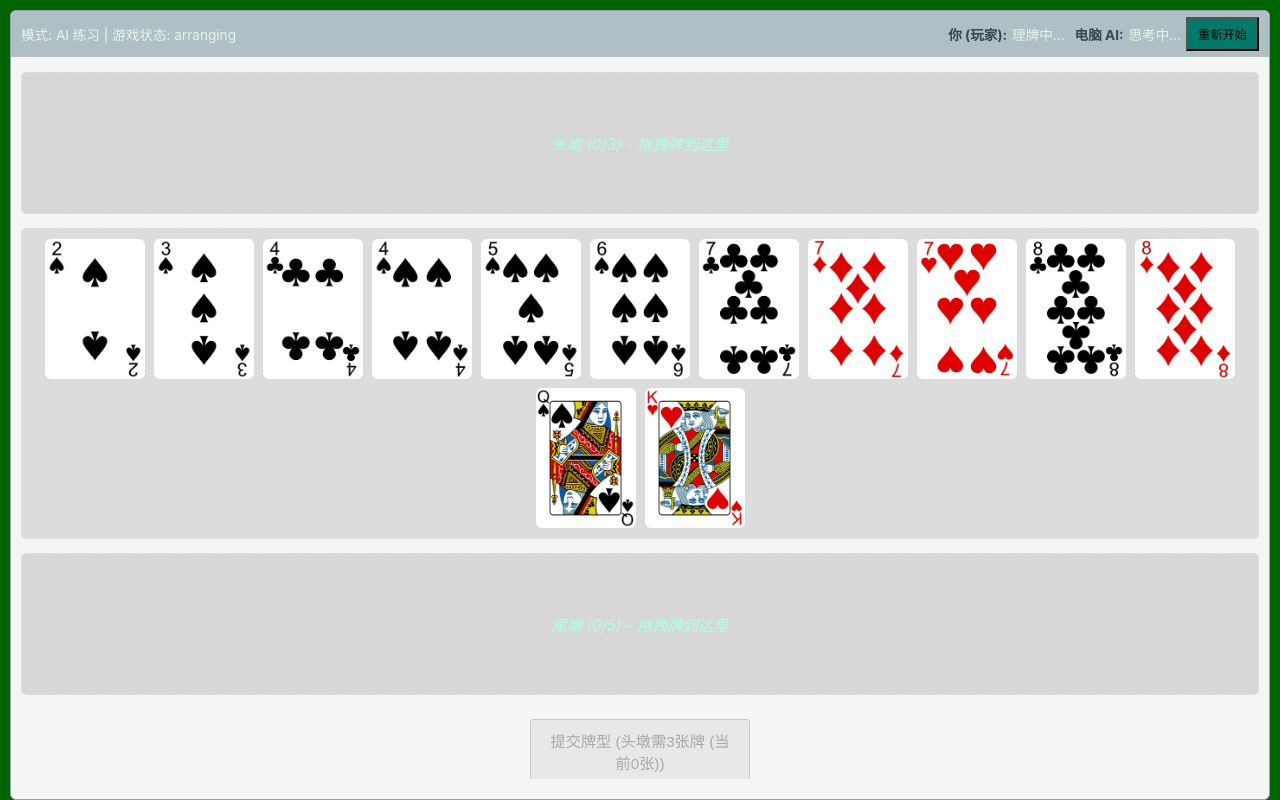
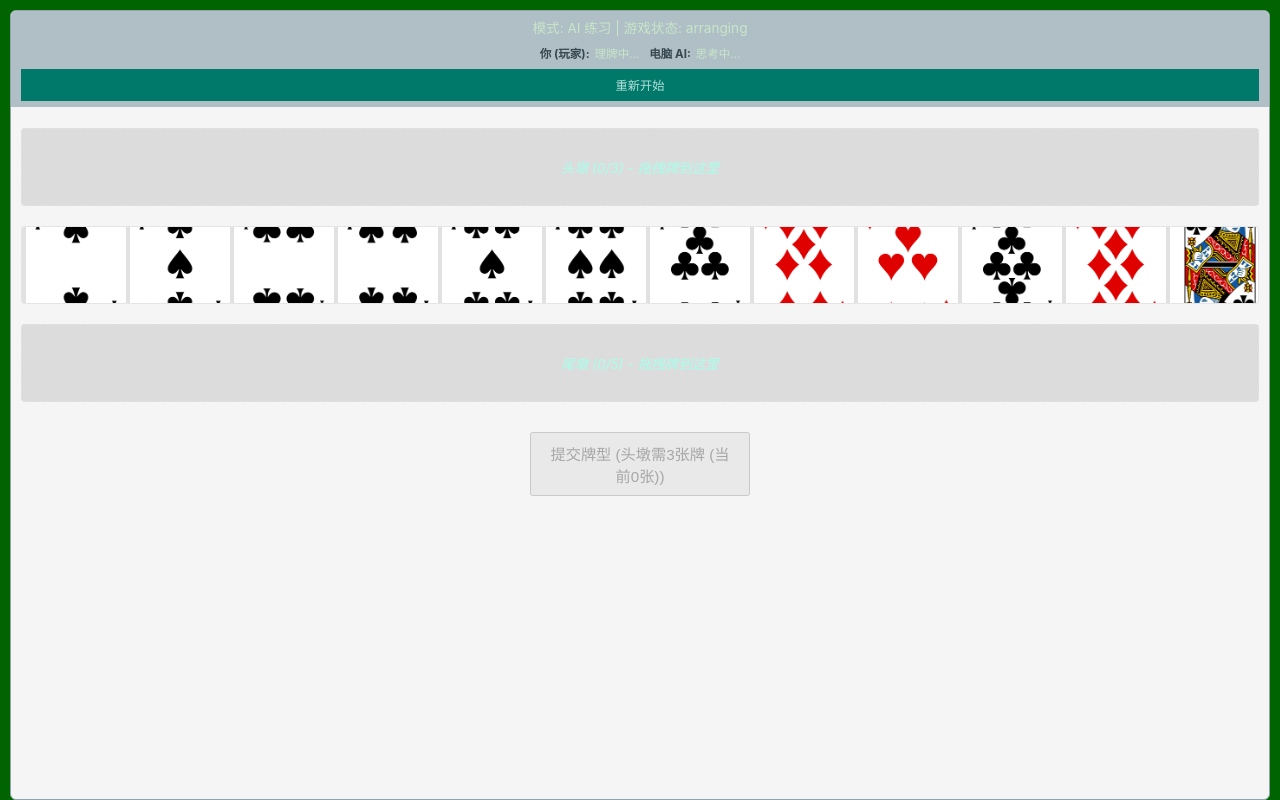
Before and after one commit to wen952555/sss, a Vue app in the folder frontend/: page / in a window 1280 px wide. Both pictures are taken after a click on the button "开始牌局". Built offline with nearby package versions, Linux system fonts and the light colour scheme.

Commit message:
Update main.css

```diff
--- a/frontend/src/assets/main.css
+++ b/frontend/src/assets/main.css
@@ -1,29 +1,26 @@
 /* frontend/src/assets/main.css */
 html, body {
-  height: 100% !important;
-  margin: 0 !important;
-  font-family: -apple-system, BlinkMacSystemFont, "Segoe UI", Roboto, Helvetica, Arial, sans-serif, "Apple Color Emoji", "Segoe UI Emoji", "Segoe UI Symbol";
-  background-color: #006400 !important; /* 恢复深绿色背景 */
-  color: #e8f5e9 !important;
-  overflow: hidden !important;
-  -webkit-tap-highlight-color: transparent !important;
+  height: 100%; margin: 0;
+  font-family: -apple-system, BlinkMacSystemFont, "Segoe UI", Roboto, Helvetica, Arial, sans-serif;
+  background-color: #006400; /* 深绿色 */
+  color: #e8f5e9;
+  overflow: hidden; -webkit-tap-highlight-color: transparent;
 }
 
-#app, #app-container.app-flex-container {
-  min-height: 100vh !important; height: 100% !important; display: flex !important; flex-direction: column !important;
-  padding: 5px !important; box-sizing: border-box !important; overflow: hidden !important;
-  background-color: transparent !important;
+#app, #app-container.app-flex-container { /* 确保匹配 App.vue 的根元素 */
+  min-height: 100vh; height: 100%; display: flex; flex-direction: column;
+  padding: 5px; box-sizing: border-box; overflow: hidden;
+  background-color: transparent;
 }
 
 /* --- 卡片样式 --- */
 .card, .hand-card-item {
-  /* 桌面端基础尺寸 */
-  width: 90px;
-  height: 126px;
-  border: none; /* 移除边框 */
+  width: 50px;  /* 手机端固定宽度 */
+  height: 70px; /* 手机端固定高度 */
+  border: none;
   outline: none;
   box-sizing: border-box;
-  border-radius: 6px;
+  border-radius: 3px; /* 手机端小圆角 */
   background-color: #FFFFFF;
   color: #212121;
   display: flex;
@@ -31,123 +28,97 @@ html, body {
   align-items: center;
   cursor: grab;
   user-select: none;
-  box-shadow: 1px 1px 2px rgba(0,0,0,0.15); /* 细微阴影 */
+  box-shadow: 0px 1px 1px rgba(0,0,0,0.2); /* 细微阴影 */
   transition: transform 0.15s ease-out, margin-left 0.2s ease-out, z-index 0.05s linear;
   overflow: hidden;
   padding: 0;
   flex-shrink: 0;
   position: relative;
-  margin: 0; /* 外边距由父容器的 gap 或负 margin 控制 */
+  margin: 0; /* 移除所有外边距，完全靠负margin控制 */
 }
 .card img, .hand-card-item img {
-  display: block;
-  width: 100%; /* 图片完全填充 */
-  height: 100%;
-  object-fit: contain;
-  pointer-events: none;
-  border-radius: 5px; /* 图片圆角略小于卡片 */
+  display: block; width: 100%; height: 100%;
+  object-fit: contain; pointer-events: none;
+  border-radius: 2px;
 }
-.card.dragging, .hand-card-item.dragging {
-  opacity: 0.8;
-  transform: scale(1.1) translateY(-5px) rotate(3deg); /* 调整拖拽视觉 */
-  z-index: 2000;
-  box-shadow: 0 4px 8px rgba(0,0,0,0.25);
-}
+/* .card.dragging, .hand-card-item.dragging - 保持不变 */
 
-/* --- 卡片容器 (通用桌面样式) --- */
+/* --- 卡片容器 --- */
 .card-container {
   display: flex;
-  flex-wrap: wrap; /* 桌面允许换行 */
-  gap: 5px; /* 卡片间隙 */
-  min-height: calc(126px + 16px); /* 桌面至少一行高度 + padding */
-  border: 1px dashed rgba(255, 255, 255, 0.2);
-  padding: 8px;
-  border-radius: 5px;
+  flex-direction: row;   /* 强制水平排列 */
+  flex-wrap: nowrap;    /* 强制不换行 */
+  gap: 0;               /* 移除gap */
+  height: calc(70px + 8px); /* 固定高度为约一张牌高+上下padding */
+  min-height: calc(70px + 8px);
+  border: 1px dashed rgba(255, 255, 255, 0.15); /* 边框更淡 */
+  padding: 4px 2px; /* 容器的左右padding */
+  border-radius: 4px;
   position: relative;
   align-items: center;
-  justify-content: center; /* 桌面卡片居中 */
-  background-color: rgba(0, 0, 0, 0.1);
-  margin-bottom: 8px;
+  justify-content: flex-start; /* 所有牌从左开始排列 */
+  background-color: rgba(0, 0, 0, 0.08);
+  margin-bottom: 6px;
   width: 100%;
   box-sizing: border-box;
-  overflow: hidden;
+  overflow: hidden; /* 彻底隐藏所有溢出 */
 }
-.card-container.is-empty { background-color: rgba(0, 0, 0, 0.12); display: flex; align-items: center; justify-content: center; }
+.card-container.is-empty { background-color: rgba(0, 0, 0, 0.1); display: flex; align-items: center; justify-content: center; }
 .drag-over { border-color: #a5d6a7; border-style: solid; background-color: rgba(129, 199, 132, 0.3); }
-.drop-placeholder { color: #a7ffeb; font-style: italic; text-align: center; width: 100%; font-size: 0.95em; padding: 12px 0; }
+.drop-placeholder { color: #a7ffeb; font-style: italic; text-align: center; width: 100%; font-size: 0.85em; padding: 10px 0; }
 
 
-/* --- 媒体查询 --- */
-
-/* 桌面端窄屏/大平板: 手牌区允许多行 */
-@media (min-width: 601px) and (max-width: 1024px) {
-    .card, .hand-card-item { width: 75px; height: 105px; }
-    .card-container { min-height: calc(105px + 10px); gap: 4px; }
-    .initial-hand-area > .card-container {
-        flex-wrap: wrap; overflow-y: auto; max-height: calc(105px * 2 + 4px + 12px);
-        min-height: calc(105px + 10px); align-content: flex-start; justify-content: center;
-    }
-    .initial-hand-area > .card-container .hand-card-item { margin-left: 0; }
-    .dun-area > .card-container {
-        flex-wrap: wrap; justify-content: flex-start; height: auto;
-        min-height: calc(105px + 10px); overflow: hidden;
-    }
-     .dun-area > .card-container .hand-card-item { margin-left: 0; }
-}
-
-
-/* 手机端 (<= 600px): 所有墩都单行紧贴重叠 */
-@media (max-width: 600px) {
-  .card, .hand-card-item { /* 手机卡片尺寸 */
-    width: 50px;
-    height: 70px;
-    border-radius: 3px;
-  }
-
-  /* 所有墩容器在手机上的通用紧贴样式 */
-  .card-container {
-    height: calc(70px + 8px); /* 固定高度为约一张牌高+上下padding */
-    min-height: calc(70px + 8px);
-    display: flex;
-    flex-direction: row;
-    flex-wrap: nowrap; /* 强制不换行 */
-    justify-content: flex-start; /* 所有牌从左开始排列 */
-    align-items: center;
-    overflow: hidden; /* 彻底隐藏所有溢出 */
-    padding: 4px 2px; /* 容器的左右padding */
-    gap: 0;
-    margin-bottom: 5px;
-  }
-
-  .card-container .hand-card-item { /* 应用于所有墩中的卡片 */
-    /* 卡片宽度50px。目标露出10px，重叠40px。 */
-    /* 13张牌视觉宽度 = 50px (第一张) + 12 * 10px = 50 + 120 = 170px */
-    /* 这个宽度应该能适应绝大多数手机屏幕 */
-    margin-left: -40px;
-    box-shadow: 0px 0px 1px rgba(0,0,0,0.4);
+/* 卡片重叠逻辑 - 直接应用，不再区分桌面和手机的复杂媒体查询 */
+.card-container .hand-card-item {
+  /* 卡片宽度50px。目标露出约 8px (以在极窄屏幕也能放下13张牌) */
+  /* 负 margin = -(卡片宽度 - 期望露出的宽度) = -(50 - 8) = -42px */
+  /* 13张牌总视觉宽度 = 50px (第一张) + 12张 * 8px/张 = 50 + 96 = 146px */
+  /* 这个宽度应该能适应非常窄的屏幕 */
+  margin-left: -42px;
 }
 .card-container .hand-card-item:first-child {
   margin-left: 0;
 }
-
 /* 简单的悬停效果，让牌稍微突出 */
 .card-container .hand-card-item:hover {
-    transform: translateY(-8px) scale(1.1);
+  transform: translateY(-8px) scale(1.05);
   z-index: 100;
 }
 
-  /* 顶部信息栏手机样式 */
-  .top-info-bar { font-size: 0.75em; flex-direction: column; align-items: stretch; gap: 4px; padding: 4px 5px;}
+/* 顶部信息栏样式 (针对手机简化) */
+.top-info-bar {
+  background-color: rgba(0, 0, 0, 0.35); color: #c8e6c9; padding: 4px 5px;
+  border-radius: 4px; margin-bottom: 6px; display: flex; flex-direction: column;
+  align-items: stretch; font-size: 0.75em; flex-shrink: 0; gap: 4px;
+}
 .game-status-mode { width: 100%; text-align: center; margin-bottom: 3px; order: 1;}
-  .player-statuses-inline { width: 100%; justify-content: center; gap: 5px; font-size: 0.85em; margin: 0 0 3px 0; order: 2;}
-  .restart-button-inline { width: 100%; text-align: center; margin-left: 0; order: 3; padding: 6px 10px; font-size: 0.85em;}
+.player-statuses-inline { width: 100%; justify-content: center; display: flex; gap: 5px; font-size: 0.85em; margin: 0 0 3px 0; order: 2;}
+.player-status-item { display: flex; align-items: center; gap: 4px; white-space: nowrap; }
+.player-status-item strong { color: #fffde7; }
+.restart-button-inline {
+  width: 100%; text-align: center; margin-left: 0; order: 3;
+  padding: 6px 10px; font-size: 0.85em;
+  background-color: #004d40; border: 1px solid #00796b; color: #b2dfdb;
 }
+.restart-button-inline:hover { background-color: #00695c; }
 
-/* 其他全局样式 (按钮, App布局, GameBoard布局等) 请沿用上一版能成功构建的 */
-/* ... (省略，确保与上一版除了!important之外大体一致) ... */
-/* 例如： */
-.global-error { /* ... */ }
-.game-area { /* ... */ }
-.app-flex-grow { /* ... */ }
-.game-board-main-area { /* ... */ }
-/* ... etc ... */
+
+/* 其他全局样式 (按钮, App布局, GameBoard布局等)，尽量简化 */
+.global-error { margin-bottom: 10px; flex-shrink: 0; }
+.game-area { background-color: transparent; border-radius: 6px; display: flex; flex-direction: column; overflow: hidden; flex-grow: 1; border: none; }
+.app-flex-grow { flex-grow: 1; display: flex; flex-direction: column; min-height: 0; overflow: hidden; }
+.game-board-main-area { margin-top: 0; flex-grow: 1; display: flex; flex-direction: column; overflow: hidden; }
+.idle-message, .dealing-message, .message-area { text-align: center; padding: 20px; font-size: 1.1em; color: #80cbc4;
+    flex-grow: 1; display: flex; align-items: center; justify-content: center; }
+.error { background-color: #d32f2f; color: #ffcdd2; padding: 10px; border-radius: 4px; margin-bottom: 10px; border: 1px solid #c62828; }
+.game-board-container { padding: 5px 2px; display: flex; flex-direction: column; flex-grow: 1; overflow: hidden; }
+.player-area { margin-bottom: 8px; display: flex; flex-direction: column; flex-grow: 1;
+  overflow-y: hidden; /* 确保理牌区不垂直滚动 */ padding: 5px 2px; -webkit-overflow-scrolling: touch; gap: 8px; }
+.dun-area, .initial-hand-area { margin-bottom: 0; }
+.initial-hand-area > .card-container { /* 手牌区特定高度，确保与其它墩一致 */
+  height: calc(70px + 8px); min-height: calc(70px + 8px);
+}
+.segments { display: flex; flex-direction: column; gap: 8px; }
+.submit-hand-button { margin: 12px auto; padding: 10px 20px; font-size: 1em; width: auto;
+  min-width: 160px; max-width: 90%; flex-shrink: 0; }
+/* ... (showdown area styles - 保持之前的) ... */
```
Lines whose indentation alone changed are shown as unchanged.
